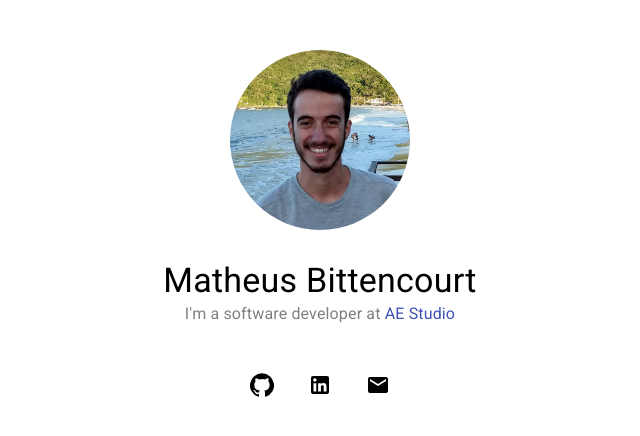
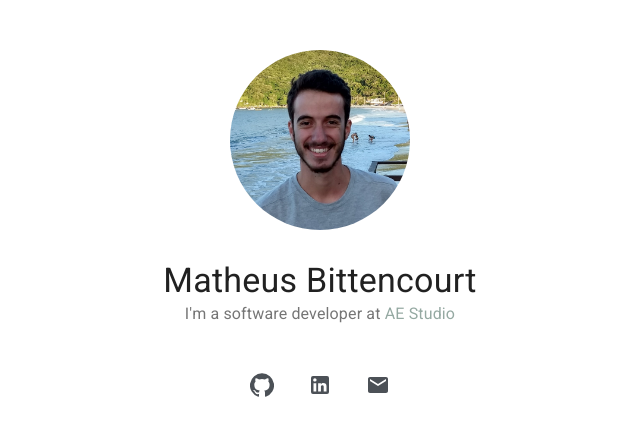
Before and after one commit to matheuspb/matheuspb.com, a Next.js app: page / in a window 1280 px wide. Shown: the top 436 px of the page, without its empty margins (320-960 px from the left). Built offline with nearby package versions, Linux system fonts and the light colour scheme.

Commit message:
add color theme

```diff
--- a/pages/_app.tsx
+++ b/pages/_app.tsx
@@ -1,6 +1,19 @@
 import React from 'react'
+import { createMuiTheme } from '@material-ui/core/styles'
+import { ThemeProvider } from '@material-ui/styles'
 import { AppProps } from 'next/app'
 import Head from 'next/head'
+
+const theme = createMuiTheme({
+  palette: {
+    primary: {
+      main: '#4C5157',
+    },
+    secondary: {
+      main: '#95A9A2',
+    },
+  },
+})
 
 const App: React.FunctionComponent<AppProps> = ({
   Component,
@@ -10,7 +23,9 @@ const App: React.FunctionComponent<AppProps> = ({
     <Head>
       <title>Matheus Bittencourt</title>
     </Head>
-    <Component {...pageProps} />
+    <ThemeProvider theme={theme}>
+      <Component {...pageProps} />
+    </ThemeProvider>
   </>
 )
 
--- a/pages/index.tsx
+++ b/pages/index.tsx
@@ -25,16 +25,12 @@ const useStyles = makeStyles({
   name: {
     marginTop: 30,
   },
-  subtitle: {
-    color: 'gray',
-  },
   iconsContainer: {
     display: 'flex',
     flexDirection: 'row',
     marginTop: 35,
   },
   icon: {
-    color: 'black',
     margin: '0px 5px 0px 5px',
   },
 })
@@ -68,11 +64,12 @@ const Home: React.FunctionComponent = () => {
         height={180}
         priority
       />
-      <Typography className={styles.name} variant='h4'>
+      <Typography className={styles.name} color='textPrimary' variant='h4'>
         Matheus Bittencourt
       </Typography>
-      <Typography className={styles.subtitle}>
-        I&apos;m a software developer at <Link href='https://ae.studio'>AE Studio</Link>
+      <Typography color='textSecondary'>
+        I&apos;m a software developer at{' '}
+        <Link href='https://ae.studio' color='secondary'>AE Studio</Link>
       </Typography>
       <Box className={styles.iconsContainer}>
         {icons.map(({ Icon, url }, key) => (
@@ -80,6 +77,7 @@ const Home: React.FunctionComponent = () => {
             key={key}
             onClick={() => router.push(url)}
             className={styles.icon}
+            color='primary'
           >
             <Icon />
           </IconButton>
```
